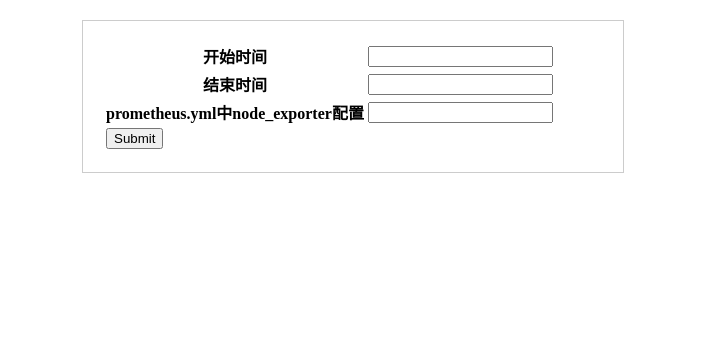
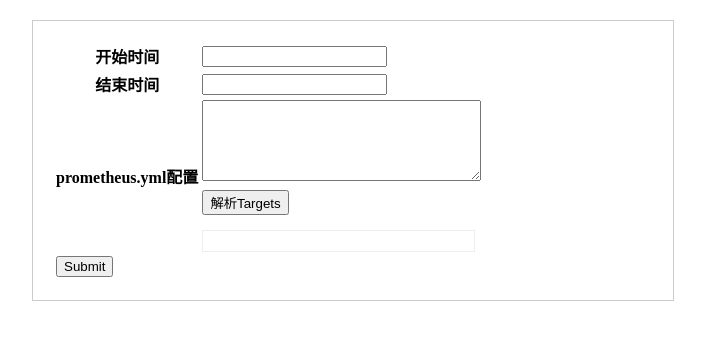
Before and after one commit to huangdan92/sms, a Django app: page /sims/add/ in a window 1280 px wide. Shown: the top 340 px of the page, without its empty margins (287-992 px from the left). Run offline with Django 3.2, Linux system fonts and the light colour scheme; some libraries are stand-ins or nearby versions.

Commit message:
node_exporter完成，添加前端解析target功能

```diff
--- a/sims/templates/student/add.html
+++ b/sims/templates/student/add.html
@@ -6,9 +6,21 @@
     <style>
         form {
             margin: 20px auto;
-            width: 500px;
+            width: 600px;
             border: 1px solid #ccc;
             padding: 20px
+        }
+        .targets-container {
+            margin-top: 15px;
+            border: 1px solid #eee;
+            padding: 10px;
+            max-height: 200px;
+            overflow-y: auto;
+        }
+        .target-item {
+            margin: 5px 0;
+            padding: 5px;
+            background: #f5f5f5;
         }
     </style>
 </head>
@@ -24,9 +36,15 @@
             <th>结束时间</th>
             <td><input name="student_no"/></td>
         </tr>
-                <tr>
-            <th>prometheus.yml中node_exporter配置</th>
-            <td><input name="prometheusyml_node"/></td>
+        <tr>
+            <th>prometheus.yml配置</th>
+            <td>
+                <textarea name="prometheusyml_node" rows="5" style="width:100%"></textarea>
+                <button type="button" id="parse-btn" style="margin-top:5px">解析Targets</button>
+                <div class="targets-container" id="targets-container">
+                    <!-- 解析后的targets将显示在这里 -->
+                </div>
+            </td>
         </tr>
         <tr>
             <td colspan="2">
@@ -35,5 +53,49 @@
         </tr>
     </table>
 </form>
+
+<script>
+document.getElementById('parse-btn').addEventListener('click', function() {
+    const yamlContent = document.getElementsByName('prometheusyml_node')[0].value;
+    if (!yamlContent.trim()) {
+        alert('请输入prometheus.yml配置内容');
+        return;
+    }
+
+    // 发送AJAX请求到后端解析
+    fetch('/sims/parse_targets/', {
+        method: 'POST',
+        headers: {
+            'Content-Type': 'application/x-www-form-urlencoded',
+            'X-CSRFToken': '{{ csrf_token }}'
+        },
+        body: 'yaml_content=' + encodeURIComponent(yamlContent)
+    })
+    .then(response => response.json())
+    .then(data => {
+        const container = document.getElementById('targets-container');
+        container.innerHTML = '';
+
+        if (data.error) {
+            container.innerHTML = `<div style="color:red">${data.error}</div>`;
+            return;
+        }
+
+        if (data.targets && data.targets.length > 0) {
+            data.targets.forEach(target => {
+                const div = document.createElement('div');
+                div.className = 'target-item';
+                div.textContent = target;
+                container.appendChild(div);
+            });
+        } else {
+            container.innerHTML = '<div>未找到有效的targets</div>';
+        }
+    })
+    .catch(error => {
+        console.error('Error:', error);
+    });
+});
+</script>
 </body>
 </html>
--- a/sims/urls.py
+++ b/sims/urls.py
@@ -1,11 +1,10 @@
-# coding=utf-8
-
-from django.conf.urls import url
+from django.urls import path
 from . import views
 
 urlpatterns = [
-    url(r'^$', views.index),
-    url(r'^add/$', views.add),
-    url(r'^edit/$', views.edit),
-    url(r'^delete/$', views.delete)
+    path('', views.index, name='index'),
+    path('add/', views.add, name='add'),
+    path('edit/', views.edit, name='edit'),
+    path('delete/', views.delete, name='delete'),
+    path('parse_targets/', views.parse_targets, name='parse_targets'),  # 新增
 ]
--- a/sims/views.py
+++ b/sims/views.py
@@ -1,5 +1,7 @@
 import MySQLdb
 from django.shortcuts import render, redirect
+from django.http import JsonResponse
+import re
 
 # Create your views here.
 # 任务信息列表处理函数
@@ -78,3 +80,25 @@ def delete(request):
         cursor.execute("DELETE FROM sims_student WHERE id =%s", [id])
         conn.commit()
     return redirect('../')
+
+
+
+
+def parse_targets(request):
+    if request.method == 'POST':
+        yaml_content = request.POST.get('yaml_content', '')
+
+        try:
+            # 使用正则表达式提取targets
+            targets_match = re.search(r'targets:\s*\[([^\]]+)\]', yaml_content)
+            if targets_match:
+                targets = [t.strip(' "\'') for t in targets_match.group(1).split(',')]
+                return JsonResponse({'targets': targets})
+            else:
+                return JsonResponse({'error': '未找到targets配置'})
+        except Exception as e:
+            return JsonResponse({'error': f'解析失败: {str(e)}'})
+
+    return JsonResponse({'error': '无效请求'})
+
+# 确保在urls.py中添加对应的路由
```
Also changed, not shown: sims/utils.py (+14 -9 lines).
